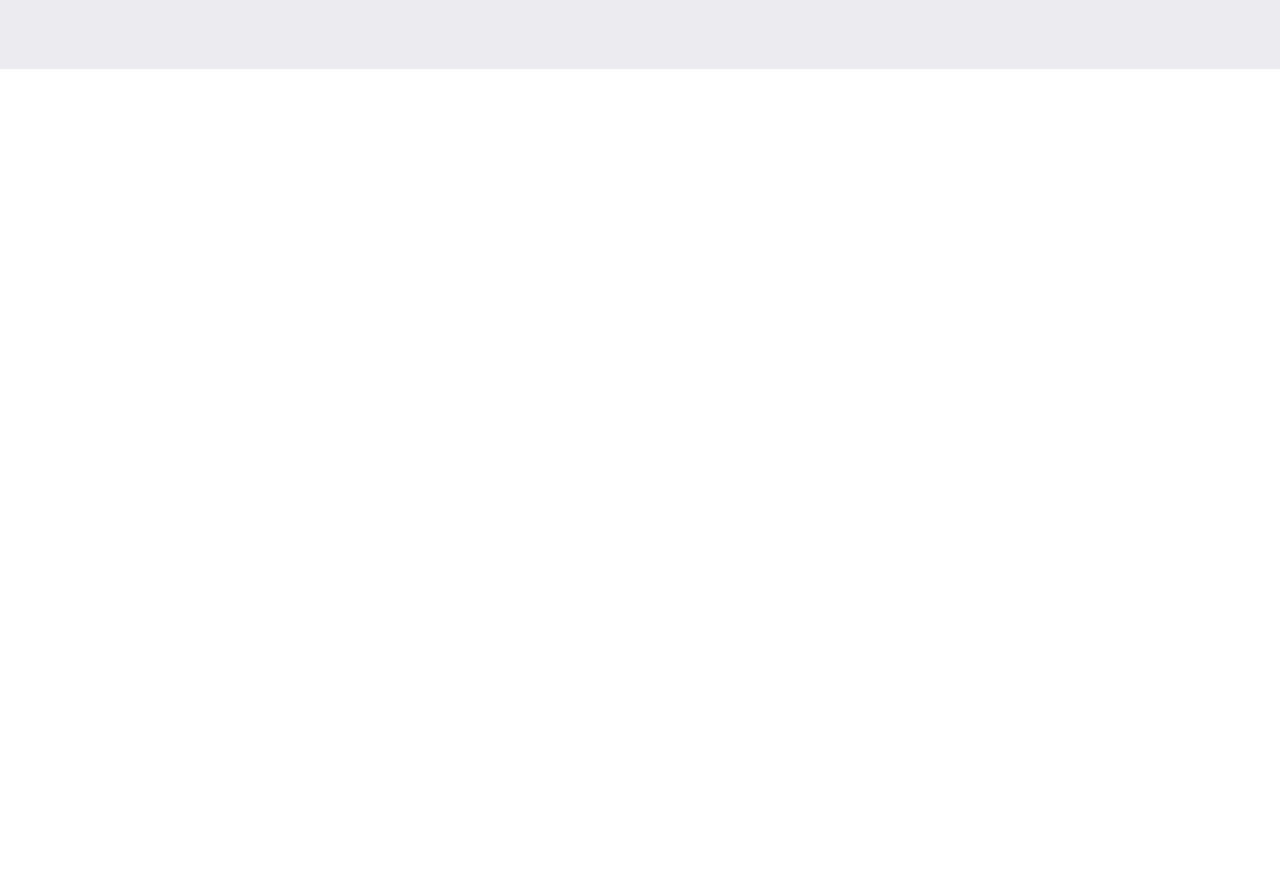
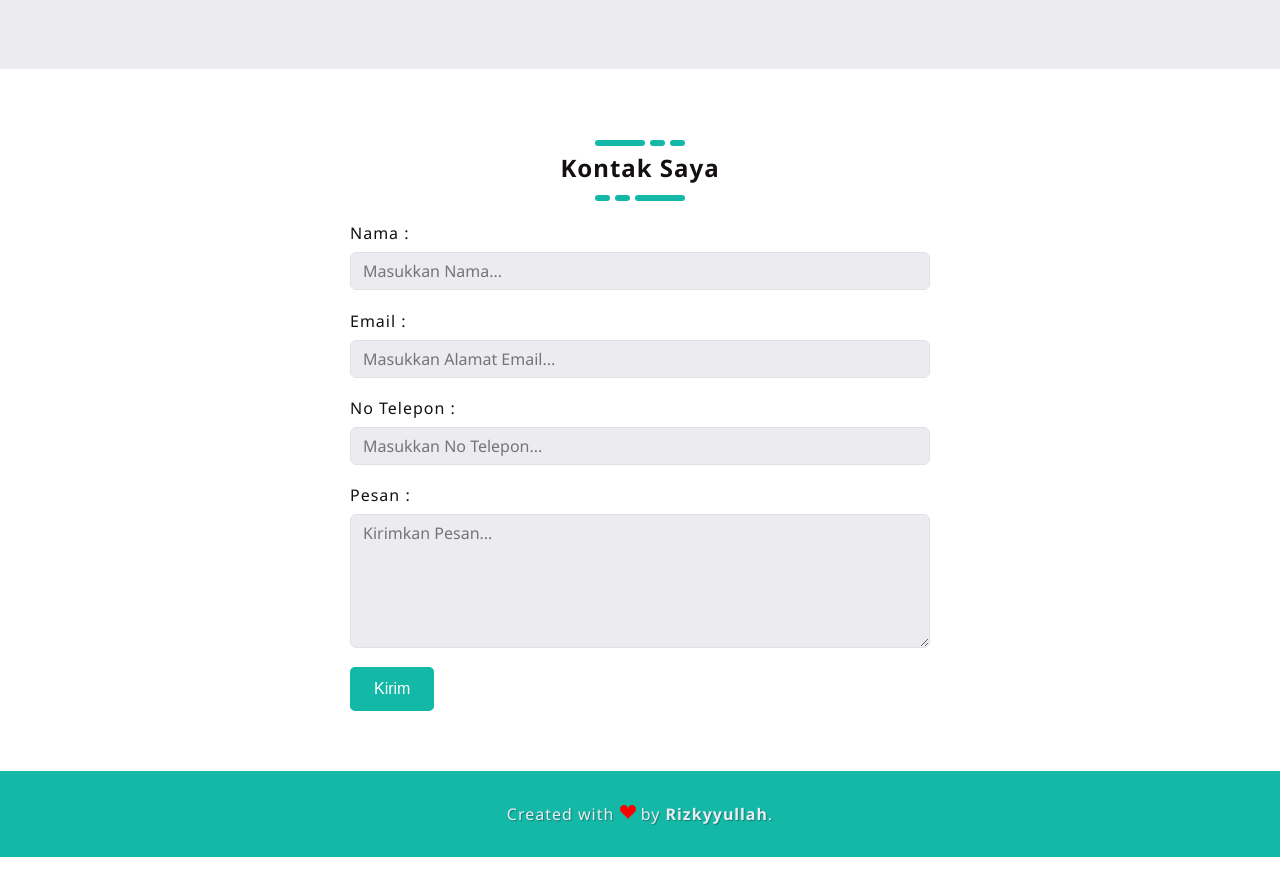
Before and after one commit to Rizkyyullah/rizkyyullah.github.io, a plain HTML site: page index.html in a window 1280 px wide. Shown: the part 2700-3595 px from the top of the page. After the commit the page ends 3557 px from the top, so only its background shows below. Drawn offline with Linux system fonts and the light colour scheme.

Commit message:
Membuat Contact Section dan Footer... SELESAIIII

```diff
--- a/assets/style/style.css
+++ b/assets/style/style.css
@@ -55,7 +55,6 @@ body {
   font-family: 'Noto Sans', sans-serif;
   letter-spacing: 1px;
   color: var(--myBlack);
-  height: 5000px;
   overflow-x: hidden;
 }
 
@@ -258,7 +257,9 @@ header ul li a span {
 #skills h2,
 #skills .motif,
 #projects .motif,
-#projects h2 {
+#projects h2,
+#contact h2,
+#contact .motif {
   text-align: center;
 }
 
@@ -471,6 +472,81 @@ header ul li a span {
   bottom: 0;
 }
 
+#contact {
+  display: grid;
+  place-items: center;
+}
+
+#contact form {
+  width: 50%;
+  /* max-width: 20em; */
+}
+
+#contact input,
+#contact textarea {
+  display: block;
+  width: 100%;
+  padding: 0.375rem 0.75rem;
+  font-size: 1rem;
+  font-family: inherit;
+  font-weight: 400;
+  line-height: 1.5;
+  margin: .5em 0 1.2em;
+  background-color: var(--myWhite);
+  background-clip: padding-box;
+  border: 1px solid #dee2e6;
+  -webkit-appearance: none;
+  -moz-appearance: none;
+  appearance: none;
+  border-radius: .375rem;
+  transition: border-color 0.15s ease-in-out, box-shadow 0.15s ease-in-out;
+}
+
+@media (prefers-reduced-motion: reduce) {
+  #contact input,
+  #contact textarea {
+    transition: none;
+  }
+}
+
+#contact input:focus,
+#contact textarea:focus {
+  background-color: var(--myWhite);
+  border-color: var(--primary);
+  outline: transparent;
+  box-shadow: 0 0 0 0.25rem rgba(20, 184, 166, .25);
+}
+
+.submit {
+  padding: .8rem 1.5rem;
+  background: var(--primary);
+  outline: none;
+  border: none;
+  border-radius: 5px;
+  cursor: pointer;
+  color: #fff;
+  font-size: 1rem;
+  transition: .3s;
+}
+
+.submit:hover {
+  box-shadow: 3px 3px rgba(20, 16, 16, .5);
+  transform: translateY(-2px);
+}
+
+footer {
+  width: 100%;
+  background: var(--primary);
+  text-align: center;
+  padding: 2rem;
+  color: var(--myWhite);
+  text-shadow: 1px 1px 1px rgb(0, 0, 0, .3);
+}
+
+footer a {
+  color: var(--myWhite);
+  font-weight: 700;
+}
 
 /* Responsive Breakpoints */
 @media (max-width: 1000px) {
@@ -624,6 +700,10 @@ header ul li a span {
   .kanan {
     margin-top: 60px;
   }
+
+  #contact form {
+    width: 80%;
+  }
 }
 
 @media (max-width: 425px) {
--- a/index.html
+++ b/index.html
@@ -188,6 +188,55 @@
   </section>
   <!-- Projects Section End -->
 
+  <!-- Contact Section Start -->
+  <section id="contact">
+    <div class="motif atas">
+      <span></span>
+      <span></span>
+      <span></span>
+    </div>
+    <h2>Kontak Saya</h2>
+    <div class="motif bawah">
+      <span></span>
+      <span></span>
+      <span></span>
+    </div>
+    <form action="" method="POST">
+      <ul>
+        <li>
+          <label for="nama">Nama :</label>
+          <input type="text" name="nama" id="nama" placeholder="Masukkan Nama..." autocomplete="off" required>
+        </li>
+        <li>
+          <label for="email">Email :</label>
+          <input type="email" name="email" id="email" placeholder="Masukkan Alamat Email..." autocomplete="off" required>
+        </li>
+        <li>
+          <label for="telp">No Telepon :</label>
+          <input type="tel" name="telp" id="telp" placeholder="Masukkan No Telepon..." autocomplete="off" required>
+        </li>
+        <li>
+          <label for="pesan">Pesan :</label>
+          <textarea name="pesan" id="pesan" rows="5" placeholder="Kirimkan Pesan..." autocomplete="off" required></textarea>
+        </li>
+        <li>
+          <button type="submit" class="submit">Kirim</button>
+        </li>
+      </ul>
+  </section>
+  <!-- Contact Section End -->
+
+  <!-- Footer Start -->
+  <footer>
+    <p>Created with
+      <svg xmlns="http://www.w3.org/2000/svg" width="16" height="16" fill="#ff0000" class="bi bi-suit-heart-fill" viewBox="0 0 16 16">
+        <path d="M4 1c2.21 0 4 1.755 4 3.92C8 2.755 9.79 1 12 1s4 1.755 4 3.92c0 3.263-3.234 4.414-7.608 9.608a.513.513 0 0 1-.784 0C3.234 9.334 0 8.183 0 4.92 0 2.755 1.79 1 4 1z"/>
+      </svg>
+      by <a href="http://instagram.com/rizky_fhd" target="_blank" rel="noopener noreferrer">Rizkyyullah</a>.
+    </p>
+  </footer>
+  <!-- Footer End -->
+
 <script src="assets/js/script.js"></script>
 </body>
 </html>
```
